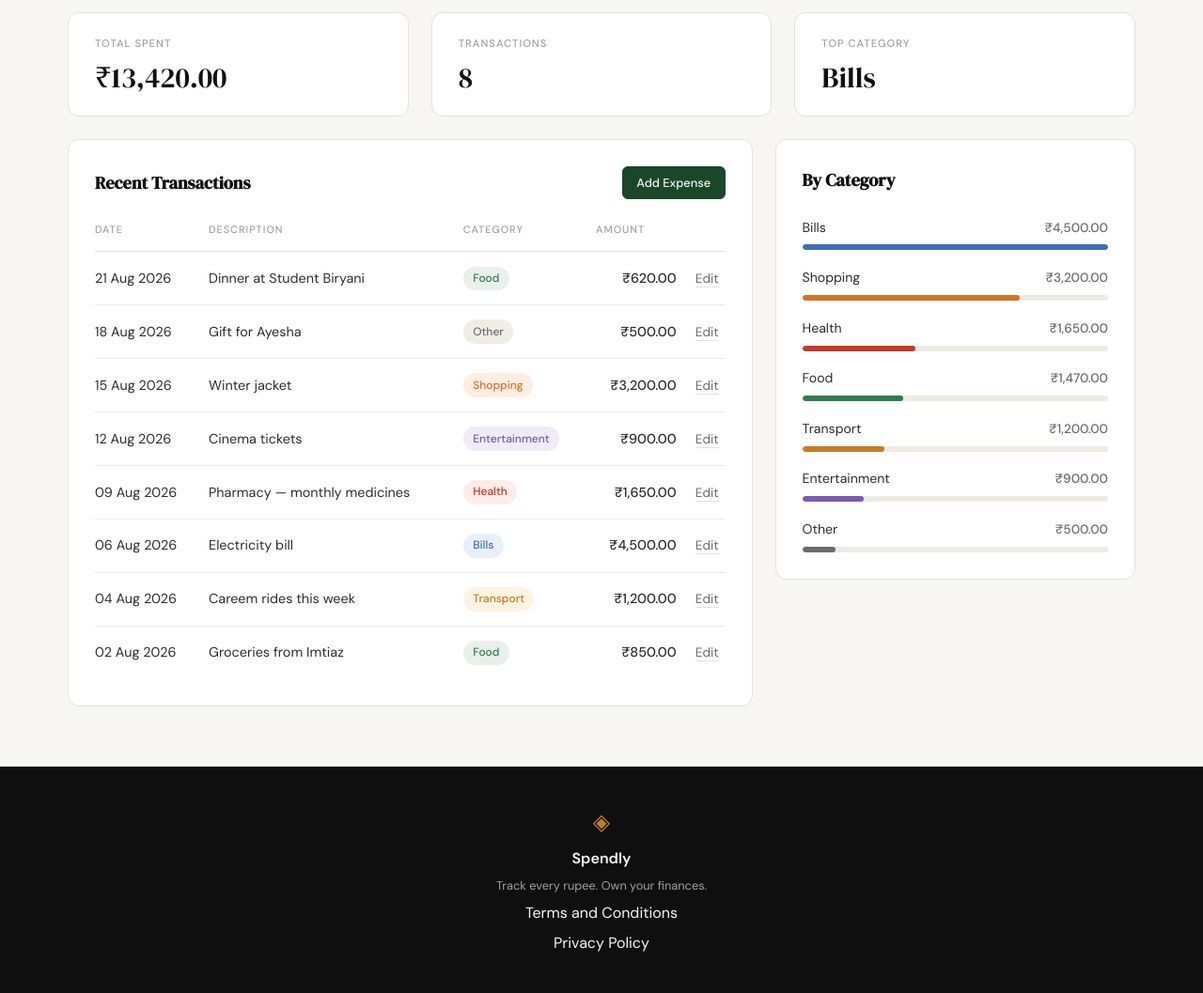
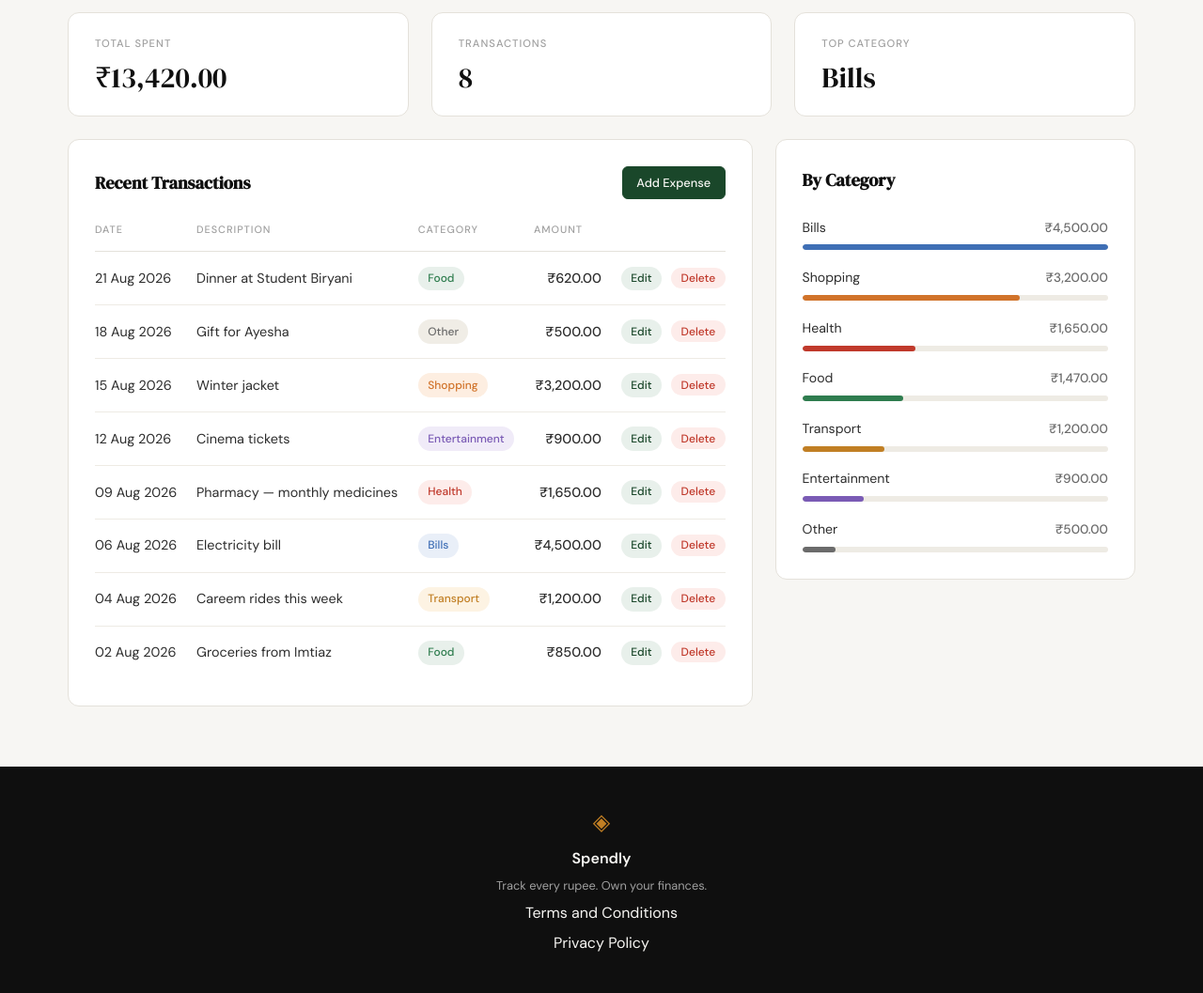
Before and after one commit to syedmunimshah/spendly, a Flask app: page /profile in a window 1280 px wide. Shown: the part 344-1401 px from the top of the page at 94% size. Run offline with Flask 3, Linux system fonts and the light colour scheme; the visitor is signed in with stand-in values (Sample User, id 1); data comes from the database, SQL or seed files in the repository.

Commit message:
profile: add a delete action to each transaction row
Editing already had a link per row; deleting meant opening the edit page
first. Both now sit in the actions column.

Delete is a form, not a link — the route is POST only, so a crawler or a
prefetching browser cannot fire it, and the confirm() is a courtesy on top
rather than the thing keeping it safe.

Styled as the same pill .cat-badge uses one column over — identical
padding, radius, size and weight, only the tint differs — so the row reads
as one design instead of a table with buttons bolted on. Accent green for
edit, danger red for delete, both filling in on hover.

Co-Authored-By: Claude Opus 5 <noreply@anthropic.com>

```diff
--- a/templates/profile.html
+++ b/templates/profile.html
@@ -277,16 +277,54 @@
 
     /* Tabular figures so the rupee column lines up digit for digit instead
        of wobbling with the width of each numeral. */
-    .txn-actions a {
-        color: var(--ink-muted);
-        font-size: 0.85rem;
-        text-decoration: none;
-        border-bottom: 1px solid var(--border);
+    /* Same pill as .cat-badge one column over — same padding, radius, size
+       and weight — so the row reads as one design rather than a table with
+       buttons bolted on. Only the tint changes. */
+    .txn-actions {
+        white-space: nowrap;
+        text-align: right;
     }
 
-    .txn-actions a:hover {
+    .txn-actions form {
+        display: inline-block;
+        margin-left: 0.4rem;
+    }
+
+    .txn-edit,
+    .txn-delete {
+        display: inline-block;
+        padding: 0.2rem 0.65rem;
+        border-radius: 999px;
+        font-family: var(--font-body);
+        font-size: 0.75rem;
+        font-weight: 500;
+        white-space: nowrap;
+        text-decoration: none;
+        border: none;
+        cursor: pointer;
+        transition: background 0.2s, color 0.2s;
+    }
+
+    .txn-edit {
+        background: var(--accent-light);
         color: var(--accent);
-        border-bottom-color: var(--accent);
+    }
+
+    .txn-delete {
+        background: var(--danger-light);
+        color: var(--danger);
+    }
+
+    /* Filled on hover, so the one you are about to click is unmistakable —
+       the tinted resting state keeps the table calm until then. */
+    .txn-edit:hover {
+        background: var(--accent);
+        color: var(--paper-card);
+    }
+
+    .txn-delete:hover {
+        background: var(--danger);
+        color: var(--paper-card);
     }
 
     .txn-amount {
@@ -477,7 +515,14 @@
                             </td>
                             <td class="txn-amount">₹{{ txn.amount }}</td>
                             <td class="txn-actions">
-                                <a href="{{ url_for('edit_expense', expense_id=txn.id) }}">Edit</a>
+                                <a class="txn-edit" href="{{ url_for('edit_expense', expense_id=txn.id) }}">Edit</a>
+                                {# A form, not a link: delete is POST only, so a
+                                   crawler or a prefetch cannot trigger it. #}
+                                <form method="POST"
+                                      action="{{ url_for('delete_expense', expense_id=txn.id) }}"
+                                      onsubmit="return confirm('Delete this expense? This cannot be undone.');">
+                                    <button type="submit" class="txn-delete">Delete</button>
+                                </form>
                             </td>
                         </tr>
                         {% endfor %}
```
